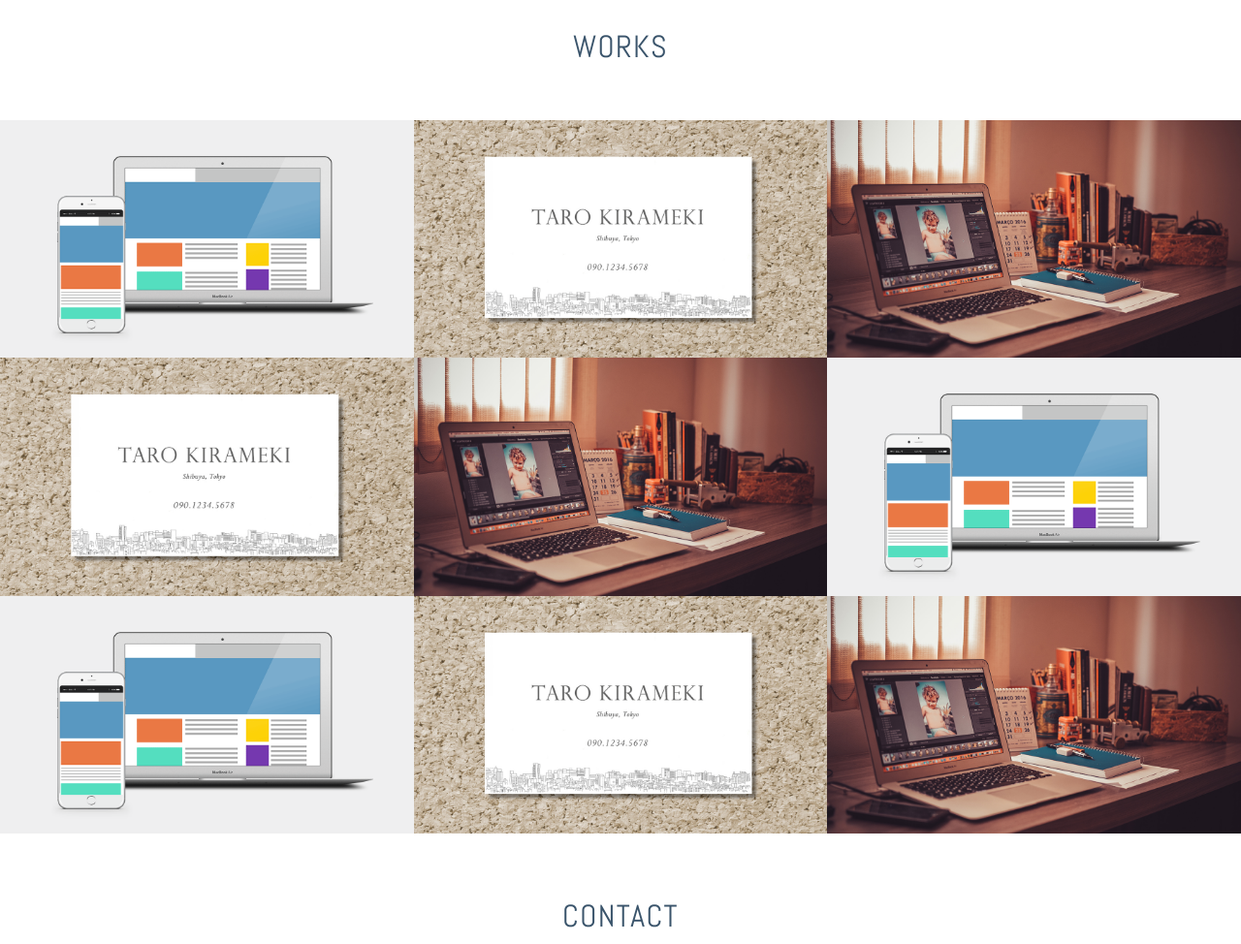
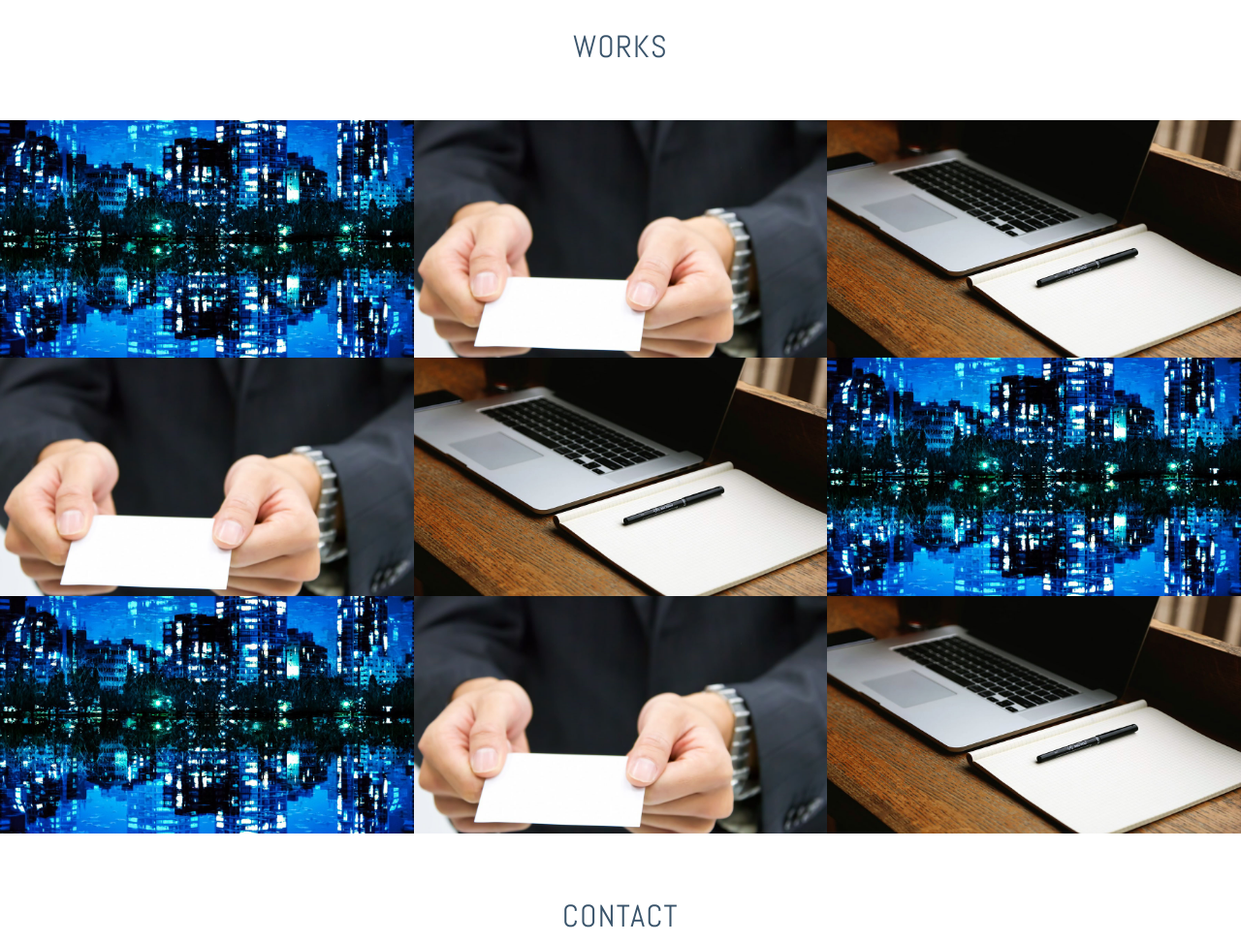
Before and after one commit to konomi-sato/konomi-sato.github.io, a plain HTML site: page index.html in a window 1280 px wide. Shown: the part 1020-1994 px from the top of the page at 97% size. Drawn offline with nearby package versions, Linux system fonts and the light colour scheme.

Commit message:
写真の変更

```diff
--- a/index.html
+++ b/index.html
@@ -14,8 +14,8 @@
             <a href="#contact" class="button-contact"><i aria-label="お問い合わせ" class="fa fa-envelope-o"></i></a>
             <div class="profile">
                 <h1 class="site-title abel uppercase text-center">Web Designer <span>Konomi Sato</span></h1>
-                <img src="./images/img_profile.jpg" alt="プロフィール写真" width="140" height="140" class="block-center profile-icon">
-                <p>webデザインは初心者ではありますが、得意分野のイラスト、グラフィック、漫画を活用している人に伝わりやすいビジュアルのサイト制作を目指します。</p>
+                <img src="./images/tori.png" alt="プロフィール写真" width="140" height="140" class="block-center profile-icon">
+                <p>webデザインは初心者ではありますが、得意分のイラスト、グラフィック、漫画を活用している人に伝わりやすいビジュアルのサイト制作を目指します。</p>
             </div>
         </header>
         <main>
@@ -42,7 +42,7 @@
                 <h2 class="text-center">Works</h2>
         <div class="works-box">
             <a href="#">
-                <img src="./images/img_work_site.png" alt="株式会社きらめき コーポレートサイト様 Webサイトデザイン">
+                <img src="./images/kirameki.jpg" alt="株式会社きらめき コーポレートサイト様 Webサイトデザイン">
                 <div class="works-box-inner">
                     <div class="text-center">
                         <h3>株式会社きらめき コーポレートサイト</h3>
@@ -54,7 +54,7 @@
         </div>
            <div class="works-box">
             <a href="#">
-                <img src="./images/img_work_card.jpg" alt="きらめき花子様 名刺デザイン">
+                <img src="./images/meishi.jpg" alt="きらめき花子様 名刺デザイン">
                 <div class="works-box-inner">
                     <div class="text-center">
                         <h3>きらめき花子様 名刺</h3>
@@ -66,7 +66,7 @@
         </div>
         <div class="works-box">
             <a href="#">
-                <img src="./images/img_work_blog.jpg" alt="WordPressオリジナルテーマ">
+                 <img src="./images/blog.jpg" alt="WordPressオリジナルテーマ">
                 <div class="works-box-inner">
                     <div class="text-center">
                         <h3>ブログデザイン</h3>
@@ -78,7 +78,7 @@
         </div>
         <div class="works-box">
             <a href="#">
-                <img src="./images/img_work_card.jpg" alt="きらめき花子様 名刺デザイン">
+                <img src="./images/meishi.jpg" alt="きらめき花子様 名刺デザイン">
                 <div class="works-box-inner">
                     <div class="text-center">
                         <h3>きらめき花子様 名刺</h3>
@@ -90,7 +90,7 @@
         </div>
         <div class="works-box">
             <a href="#">
-                <img src="./images/img_work_blog.jpg" alt="WordPressオリジナルテーマ">
+                <img src="./images/blog.jpg" alt="WordPressオリジナルテーマ">
                 <div class="works-box-inner">
                     <div class="text-center">
                         <h3>ブログデザイン</h3>
@@ -102,7 +102,7 @@
         </div>
         <div class="works-box">
             <a href="#">
-                <img src="./images/img_work_site.png" alt="株式会社きらめき コーポレートサイト様 Webサイトデザイン">
+                <img src="./images/kirameki.jpg" alt="株式会社きらめき コーポレートサイト様 Webサイトデザイン">
                 <div class="works-box-inner">
                     <div class="text-center">
                         <h3>株式会社きらめき コーポレートサイト</h3>
@@ -114,7 +114,7 @@
         </div>
         <div class="works-box">
             <a href="#">
-                <img src="./images/img_work_site.png" alt="株式会社きらめき コーポレートサイト様 Webサイトデザイン">
+                <img src="./images/kirameki.jpg" alt="株式会社きらめき コーポレートサイト様 Webサイトデザイン">
                 <div class="works-box-inner">
                     <div class="text-center">
                         <h3>株式会社きらめき コーポレートサイト</h3>
@@ -128,7 +128,7 @@
         <!-- 追加  -->
         <div class="works-box">
             <a href="#">
-                <img src="./images/img_work_card.jpg" alt="きらめき花子様 名刺デザイン">
+                <img src="./images/meishi.jpg" alt="きらめき花子様 名刺デザイン">
                 <div class="works-box-inner">
                     <div class="text-center">
                         <h3>きらめき花子様 名刺</h3>
@@ -140,7 +140,7 @@
         </div>
         <div class="works-box">
             <a href="#">
-                <img src="./images/img_work_blog.jpg" alt="WordPressオリジナルテーマ">
+                <img src="./images/blog.jpg" alt="WordPressオリジナルテーマ">
                 <div class="works-box-inner">
                     <div class="text-center">
                         <h3>ブログデザイン</h3>
```
Also changed, not shown: images/blog.jpg (added), images/kirameki.jpg (added), images/meishi.jpg (added), images/tori.png (added).
